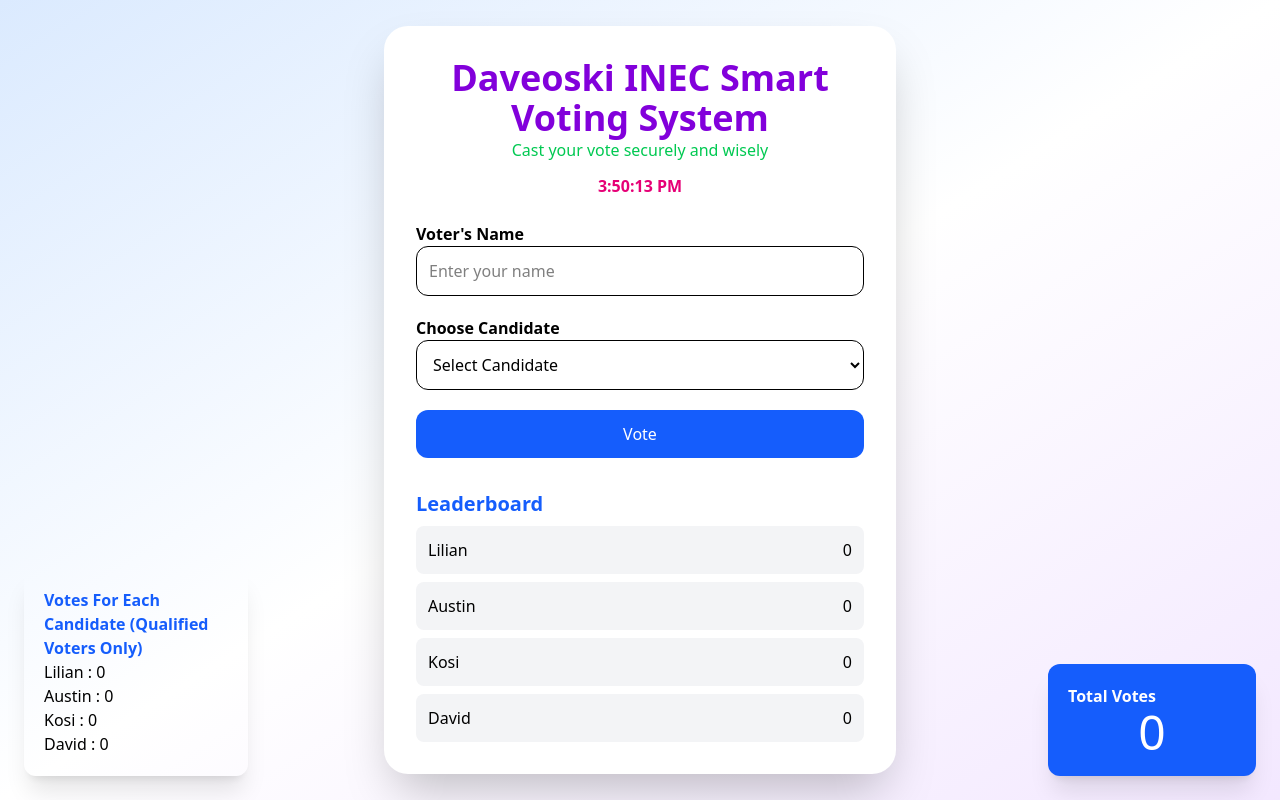
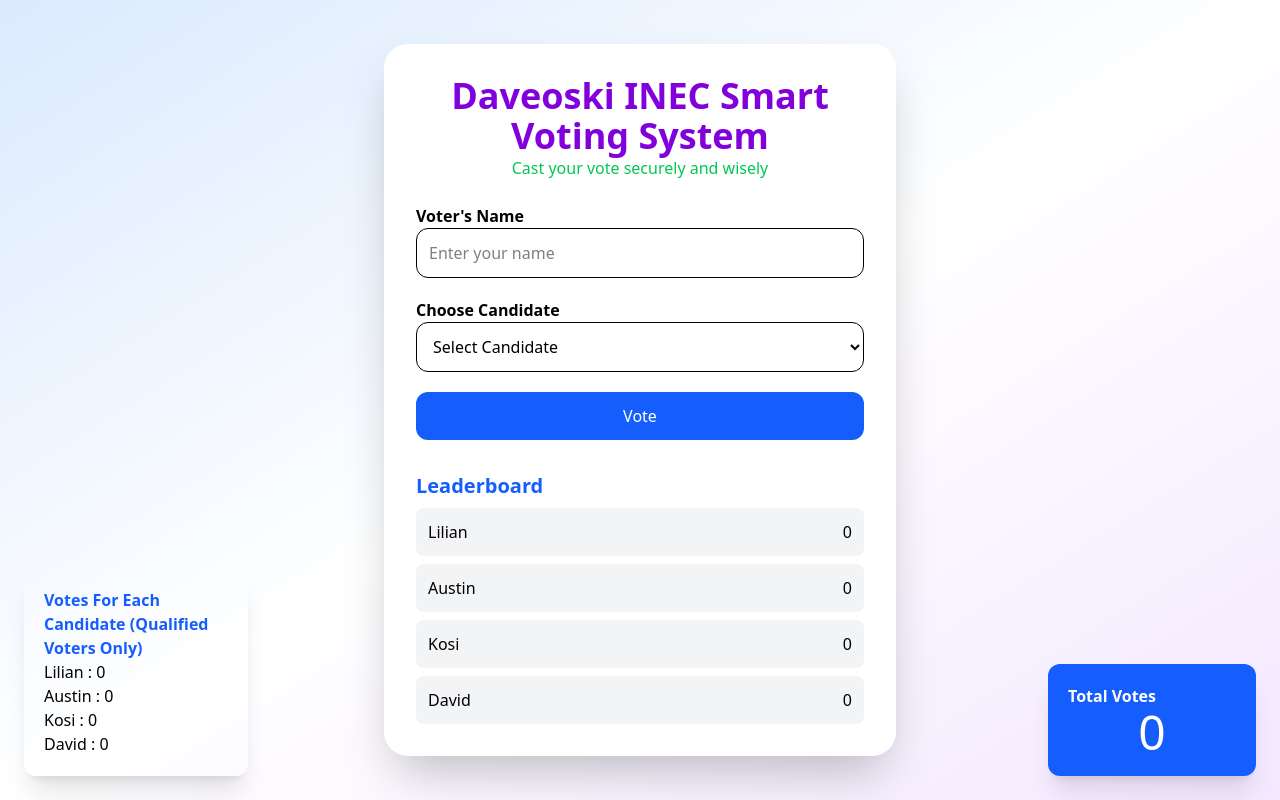
Before and after one commit to Daveoski/UI-voting-System-Project, a plain HTML site: page index.html in a window 1280 px wide. Drawn offline with nearby package versions, Linux system fonts and the light colour scheme.

Commit message:
third commit

```diff
--- a/voting.js
+++ b/voting.js
@@ -139,13 +139,4 @@ closeModal.addEventListener("click", function () {
 
 });
 
-
-const clock = document.getElementById("clock");
-
-setInterval(function () {
-
-    clock.textContent = new Date().toLocaleTimeString();
-
-}, 1000);
-
 updateVoteCount();
```
Also changed, not shown: index.html (+0 -6 lines).
